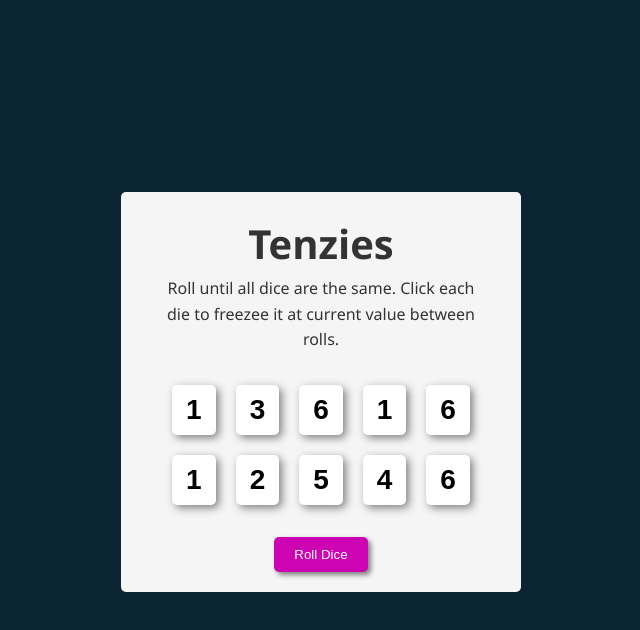
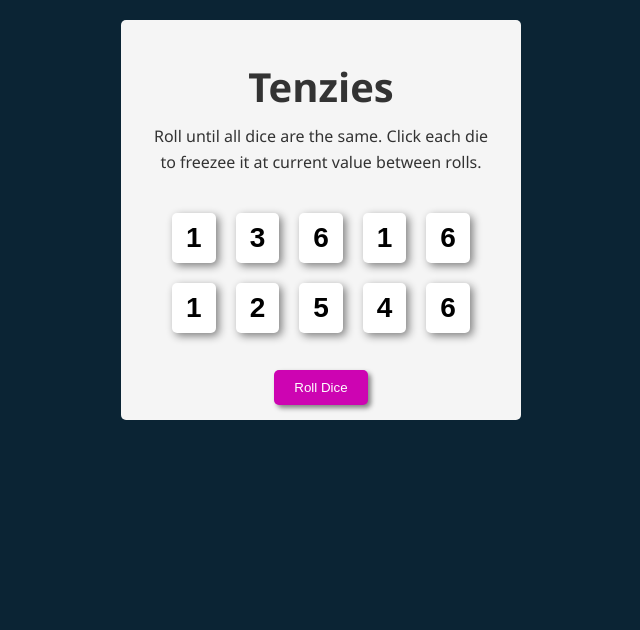
Before and after one commit to carlosValencia01/personal-page, a React (Vite) app: page /tenzies in a window 1280 px wide. Shown: the top 630 px of the page, without its empty margins (319-959 px from the left). Built offline with nearby package versions, Linux system fonts and the light colour scheme; no server answers; what @huggingface/inference would draw is missing.

Commit message:
fix: style
fixing some className conflicts

```diff
--- a/src/Apps/AIChef/Main.jsx
+++ b/src/Apps/AIChef/Main.jsx
@@ -50,7 +50,7 @@ export const Main = () => {
             :null
         }
 
-        <main className='main-container'>
+        <main className='iachefapp-main-container'>
             <form className="add-ingredient-form" action={addIngredient}>
                 <input
                     aria-label="Add Ingredient"
--- a/src/Apps/AIChef/components.css
+++ b/src/Apps/AIChef/components.css
@@ -45,7 +45,7 @@ main{
     padding: 30px 30px 10px;
 }
 
-.main-container{
+.iachefapp-main-container{
     width: 100%;
     border: none;
     padding: 20px 40px;
--- a/src/Apps/Tenzies/TenzieMain.jsx
+++ b/src/Apps/Tenzies/TenzieMain.jsx
@@ -55,7 +55,7 @@ export const TenzieMain = () => {
 
     return (
         <div className='body-container'>
-            <main className='main-container'>
+            <main className='tenzies-main-container'>
                 {gameWon && <Confetti width={width} height={height}/>}
                 <h2 className='title'>Tenzies</h2>
                 <p className='instructions'>Roll until all dice are the same. Click each die to freezee it at current value between rolls.</p>
--- a/src/Apps/Tenzies/style.css
+++ b/src/Apps/Tenzies/style.css
@@ -18,7 +18,7 @@
     width: 100%;
 } */
 
-.main-container{
+.tenzies-main-container{
     margin-top: 0;
     background-color: #f5f5f5;
     height: 100%;
--- a/src/Pages/AboutMe/ProjectComponent.css
+++ b/src/Pages/AboutMe/ProjectComponent.css
@@ -36,7 +36,6 @@
 
 }
 
-/* TODO - add animation to pills to slide in from right to left */
 
 .pill { animation: fadeIn 3s; }
 
--- a/src/main.jsx
+++ b/src/main.jsx
@@ -17,7 +17,7 @@ createRoot(document.getElementById('root')).render(
         <Route path='/' element={<HomePage/>}/>
         <Route path='/about-me' element={<AboutMe/>}/>
         <Route path="/blog/:slug" element={<BlogPost />} />
-        <Route path="/AIChefApp" element={<Main />} />
+        <Route path="/chefapp" element={<Main />} />
         <Route path="/tenzies" element={<TenzieMain />} />
         <Route path="/hangman" element={<HangmanMain />} />
         {/* <AboutMe /> */}
```
